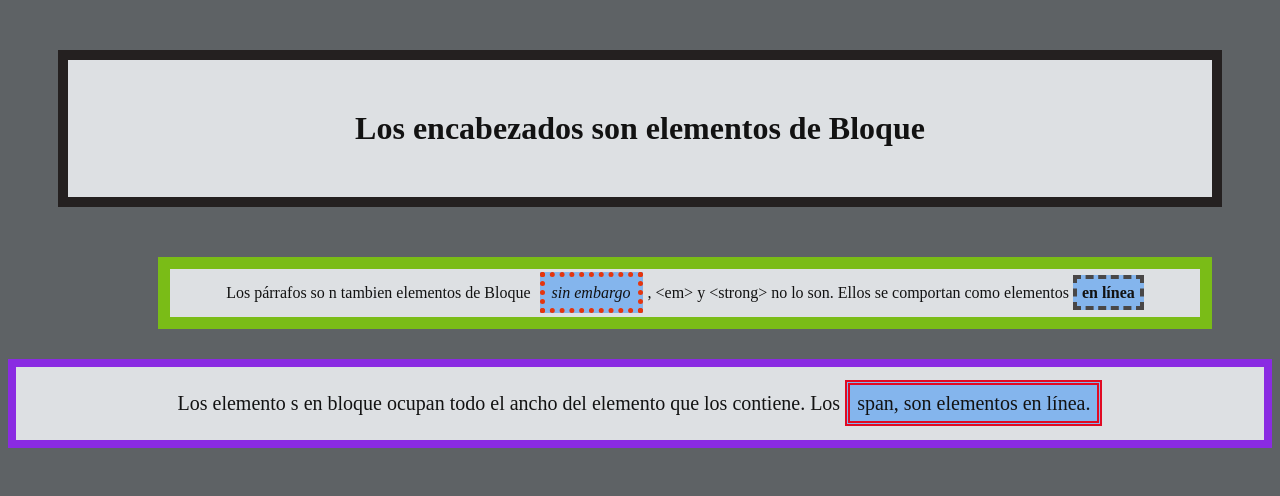
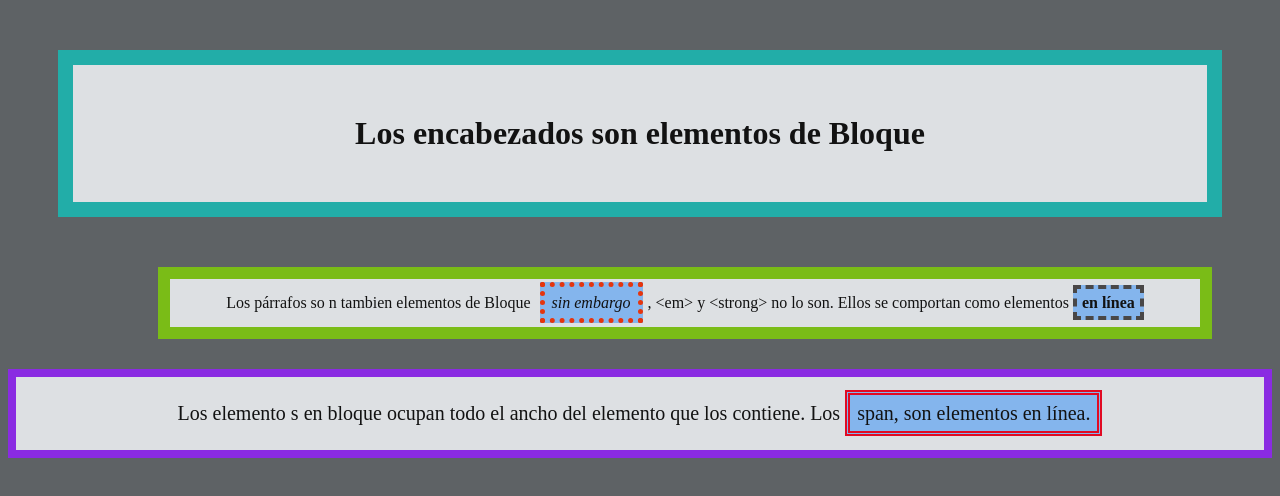
Before and after one commit to Tecno85/eggs, a plain HTML site: page 03-css-modelo-de-cajas/cajas.html in a window 1280 px wide. Drawn offline with Linux system fonts and the light colour scheme.

Commit message:
Probando

```diff
--- a/03-css-modelo-de-cajas/box-style.css
+++ b/03-css-modelo-de-cajas/box-style.css
@@ -12,7 +12,7 @@ div {
 h1 {
   padding: 50px;
   margin: 50px;
-  border: 10px solid rgb(36, 32, 32);
+  border: 15px solid rgb(34, 173, 168);
   text-align: center;
 }
 
```
